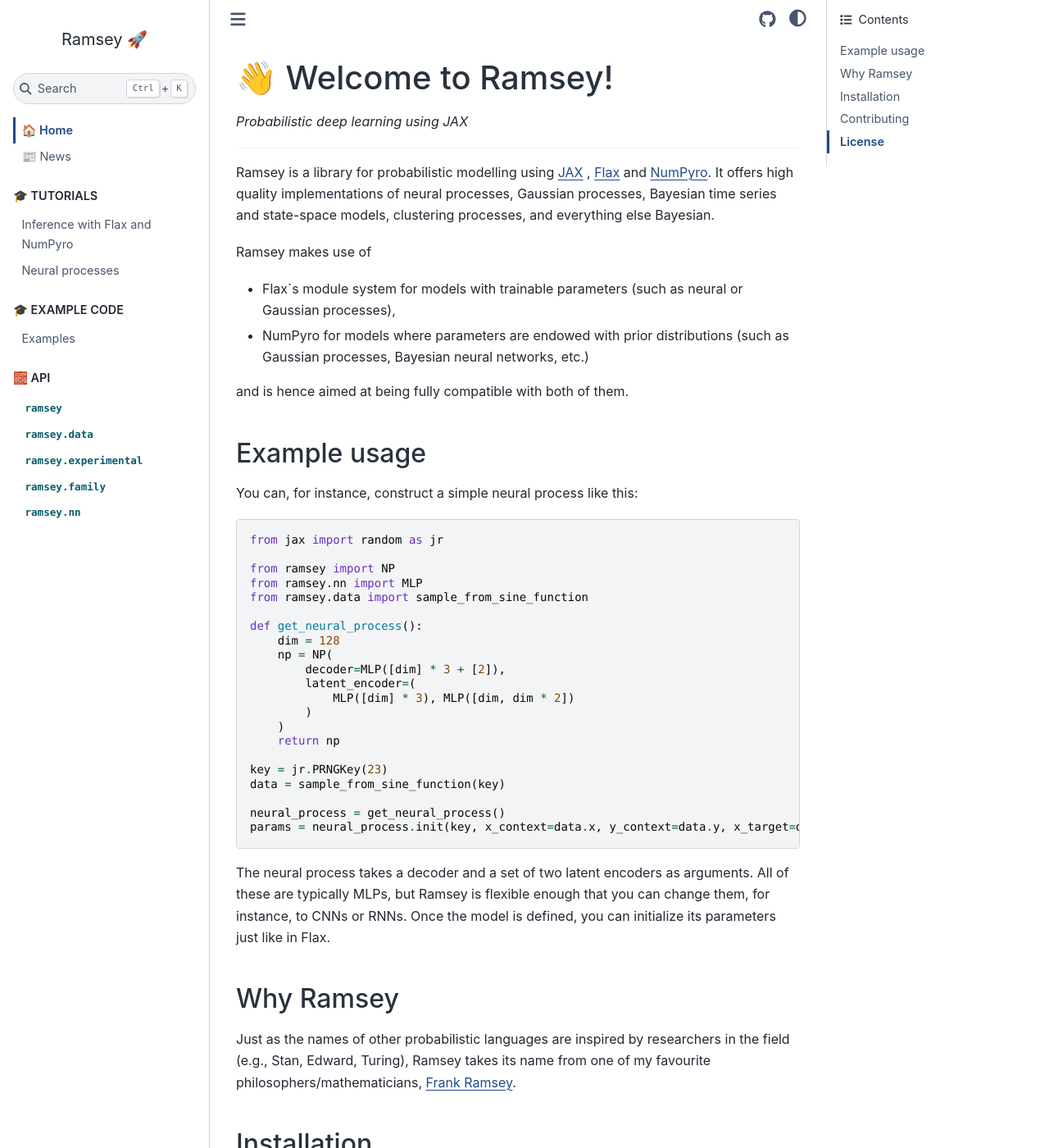
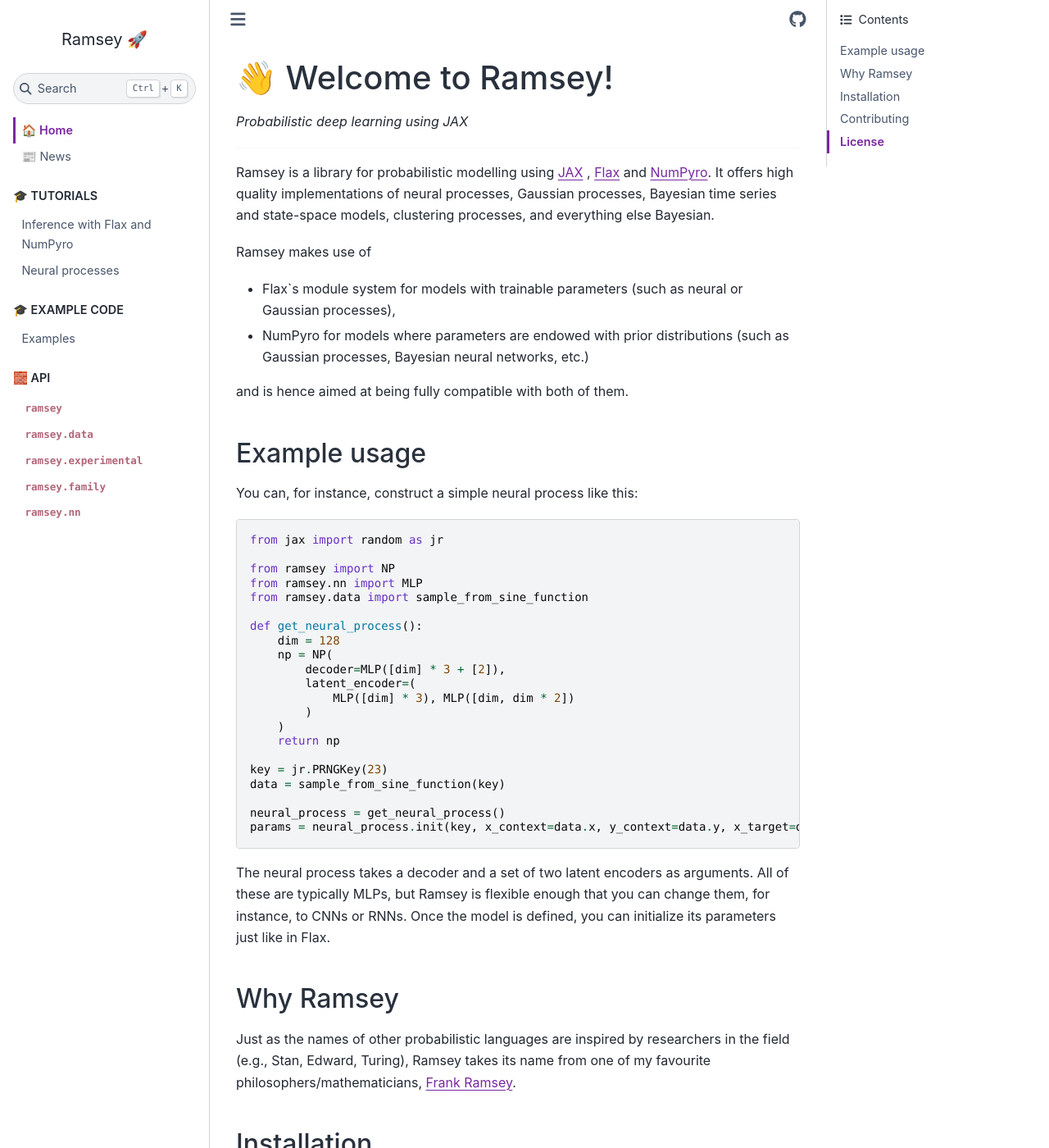
Before and after one commit to ramsey-devs/ramsey, a Sphinx documentation site: the page built from docs/index.rst, in a window 1280 px wide and 1400 px high. Shown: the whole window at 82% size. Built offline with Sphinx 7.4.7 and the Sphinx Book theme 1.1.4, drawn with Linux system fonts in a browser that asks for light colours.

Commit message:
Modernize codebase (#42)

```diff
--- a/docs/_static/theme.css
+++ b/docs/_static/theme.css
@@ -1,22 +1,31 @@
-html[data-theme="dark"], html[data-theme="light"] {
-    --pst-color-primary: #204a87;
-    --pst-color-link: #204a87;
-    --sd-color-primary: #204a87;
+html[data-theme="light"] {
+    --pst-color-primary: rgb(121, 40, 161);
+    --pst-color-primary-bg: #ffe9dd;
+    --pst-color-secondary: #b26679;
+    --pst-color-inline-code-links: #b26679;
 }
 
 h1 > code > span {
     font-family: var(--pst-font-family-monospace);
-    /*color: #204a87;*/
     font-weight: 700;
 }
 
 nav > li > a > code.literal {
-    padding-top: 0rem;
-    padding-bottom: 0rem;
+    padding-top: 0;
+    padding-bottom: 0;
     background-color: white;
-    border: 0px;
+    border: 0;
 }
 
+nav.bd-links p.caption {
+    text-transform: uppercase;
+}
+
+code.literal {
+  background-color: white;
+  border: 0;
+  border-radius: 0;
+}
 a:hover {
       text-decoration-thickness: 1px !important;
 }
@@ -34,12 +43,6 @@
   text-decoration: none !important;
 }
 
-nav.bd-links p.caption {
-    text-transform: uppercase;
+button.theme-switch-button {
+    display: none !important;
 }
-
-code.literal {
-  background-color: white;
-  border: 0px;
-  border-radius: 0px;
-}
--- a/ramsey/__init__.py
+++ b/ramsey/__init__.py
@@ -5,7 +5,7 @@
 from ramsey._src.neural_process.neural_process import NP
 from ramsey._src.neural_process.train_neural_process import train_neural_process
 
-__version__ = "0.2.2"
+__version__ = "0.2.3"
 
 __all__ = [
     "ANP",
--- a/setup.py
+++ b/setup.py
@@ -52,7 +52,7 @@
         "tqdm",
     ],
     extras_require={
-        "dev": ["pre-commit", "black", "isort", "pylint", "tox", "pytest"],
+        "dev": ["pre-commit", "tox", "ruff"],
         "examples": ["matplotlib"],
     },
     classifiers=[
```
Also changed, not shown: .bumpversion.cfg (added), 1 other file.
